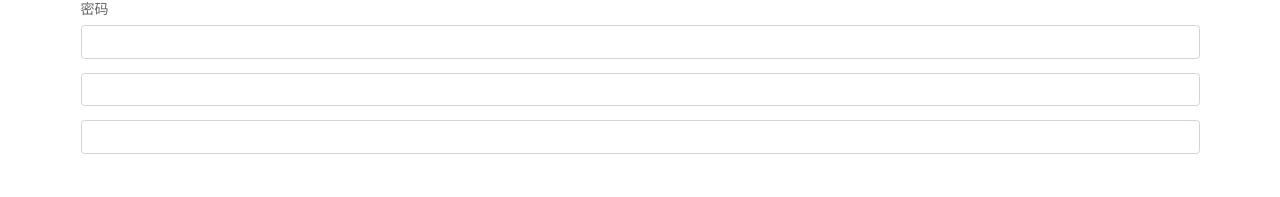
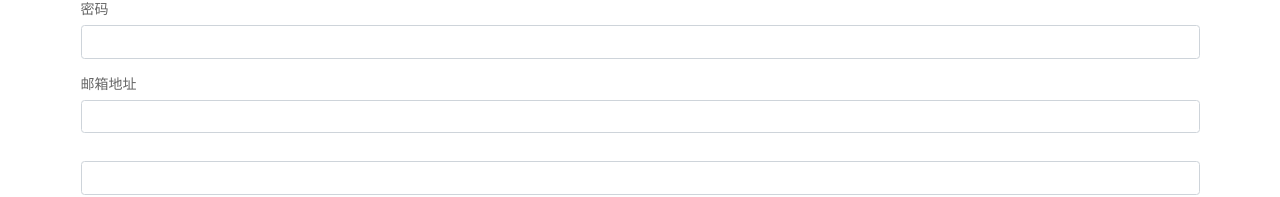
Before and after one commit to hyper8/Vue3-zheye, a Vue app: page / in a window 1280 px wide. Shown: the part 516-713 px from the top of the page. Built offline with nearby package versions, Linux system fonts and the light colour scheme.

Commit message:
补充输入框头部文字

```diff
--- a/src/App.vue
+++ b/src/App.vue
@@ -17,7 +17,10 @@
         <input type="password" class="form-control" id="exampleInputPassword1">
       </div>
     </form>
-    <validate-input :rules="emailRules"></validate-input>
+    <div class="mb-3">
+      <label class="form-label">邮箱地址</label>
+      <validate-input :rules="emailRules"></validate-input>
+    </div>
     <validate-input :rules="emailRules"></validate-input>
   </div>
 </template>
```
